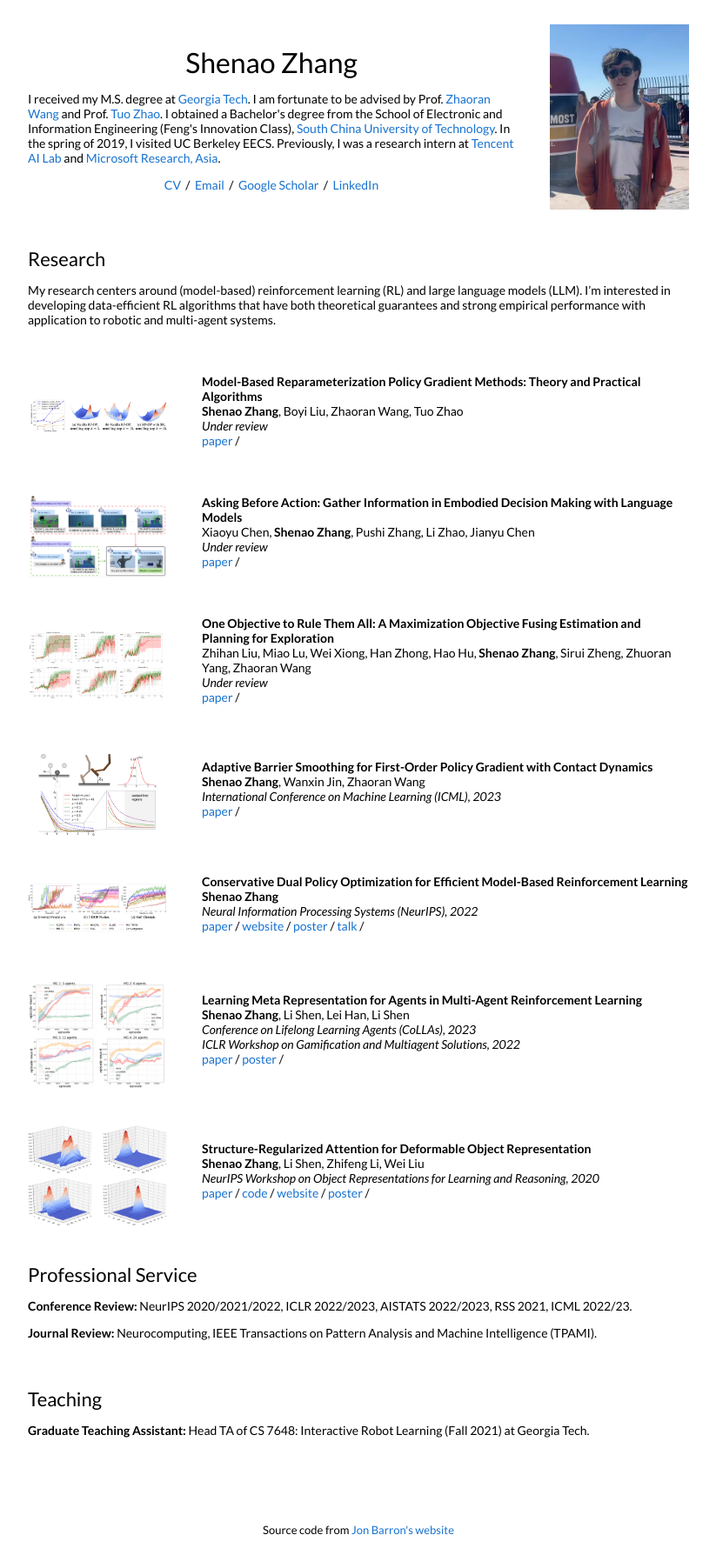
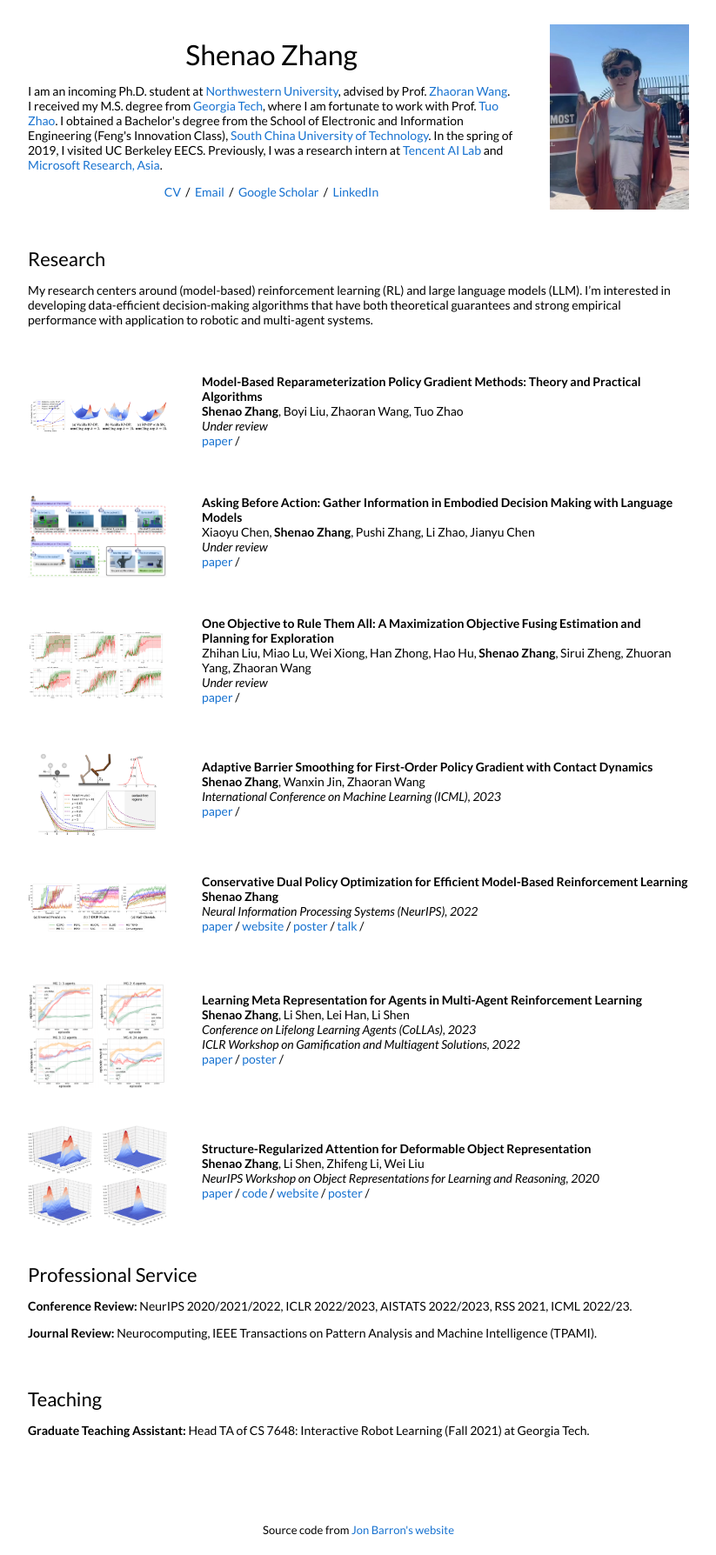
Before and after one commit to shenao-zhang/shenao-zhang.github.io, a Jekyll site: the page built from _posts/2023-06-01-mbpg.markdown, in a window 1280 px wide. Shown: the whole page at 87% size, without its empty margins (228-1051 px from the left). Built offline with Jekyll 4.4.1, drawn with Linux system fonts in a browser that asks for light colours.

Commit message:
Update default.html

```diff
--- a/_layouts/default.html
+++ b/_layouts/default.html
@@ -35,7 +35,7 @@
               <h1>
                 Shenao Zhang
               </h1>
-              <p>I received my M.S. degree at <a href="https://www.gatech.edu/">Georgia Tech</a>. I am fortunate to be advised by Prof. <a href="https://zhaoranwang.github.io/">Zhaoran Wang</a> and Prof. <a href="https://www2.isye.gatech.edu/~tzhao80/">Tuo Zhao</a>. I obtained a Bachelor's degree from the School of Electronic and Information Engineering (Feng's Innovation Class), <a href="https://www.scut.edu.cn/en/">South China University of Technology</a>. In the spring of 2019, I visited UC Berkeley EECS. Previously, I was a research intern at <a href="https://ai.tencent.com/ailab/en/index/">Tencent AI Lab</a> and <a href="https://www.microsoft.com/en-us/research/lab/microsoft-research-asia/">Microsoft Research, Asia</a>.
+              <p>I am an incoming Ph.D. student at <a href="https://www.northwestern.edu/">Northwestern University</a>, advised by Prof. <a href="https://zhaoranwang.github.io/">Zhaoran Wang</a>. I received my M.S. degree from <a href="https://www.gatech.edu/">Georgia Tech</a>, where I am fortunate to work with Prof. <a href="https://www2.isye.gatech.edu/~tzhao80/">Tuo Zhao</a>. I obtained a Bachelor's degree from the School of Electronic and Information Engineering (Feng's Innovation Class), <a href="https://www.scut.edu.cn/en/">South China University of Technology</a>. In the spring of 2019, I visited UC Berkeley EECS. Previously, I was a research intern at <a href="https://ai.tencent.com/ailab/en/index/">Tencent AI Lab</a> and <a href="https://www.microsoft.com/en-us/research/lab/microsoft-research-asia/">Microsoft Research, Asia</a>.
               </p>
               <p style="text-align:center">
                 <a href="https://shenao-zhang.github.io/cv/Shenao_resume.pdf">CV</a> &nbsp;/&nbsp;
@@ -56,7 +56,7 @@
             <td style="padding:2.5%;width:100%;vertical-align:middle">
               <h2>Research</h2>
               <p>
-                My research centers around (model-based) reinforcement learning (RL) and large language models (LLM). I’m interested in developing data-efficient RL algorithms that have both theoretical guarantees and strong empirical performance with application to robotic and multi-agent systems.
+                My research centers around (model-based) reinforcement learning (RL) and large language models (LLM). I’m interested in developing data-efficient decision-making algorithms that have both theoretical guarantees and strong empirical performance with application to robotic and multi-agent systems.
               </p>
             </td>
           </tr>
```
